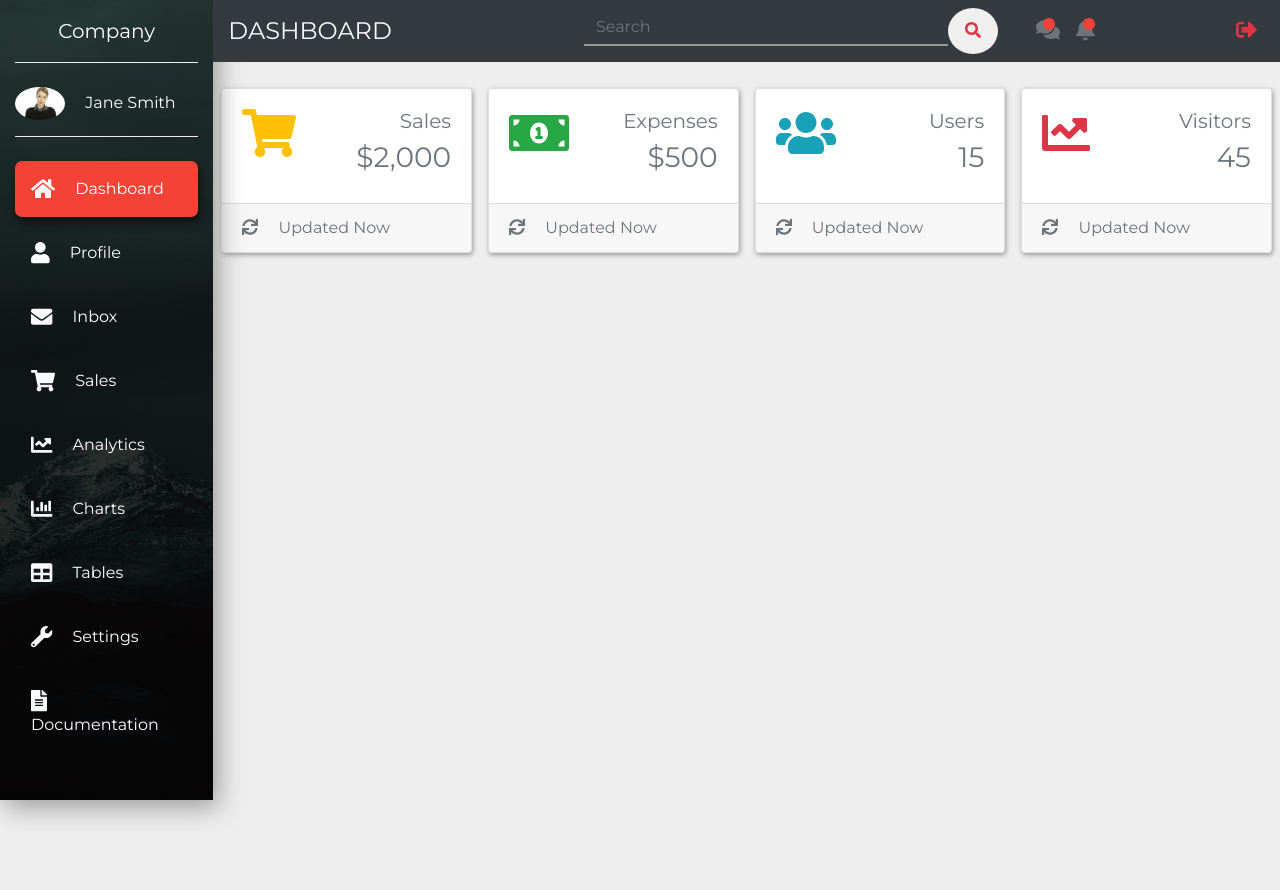
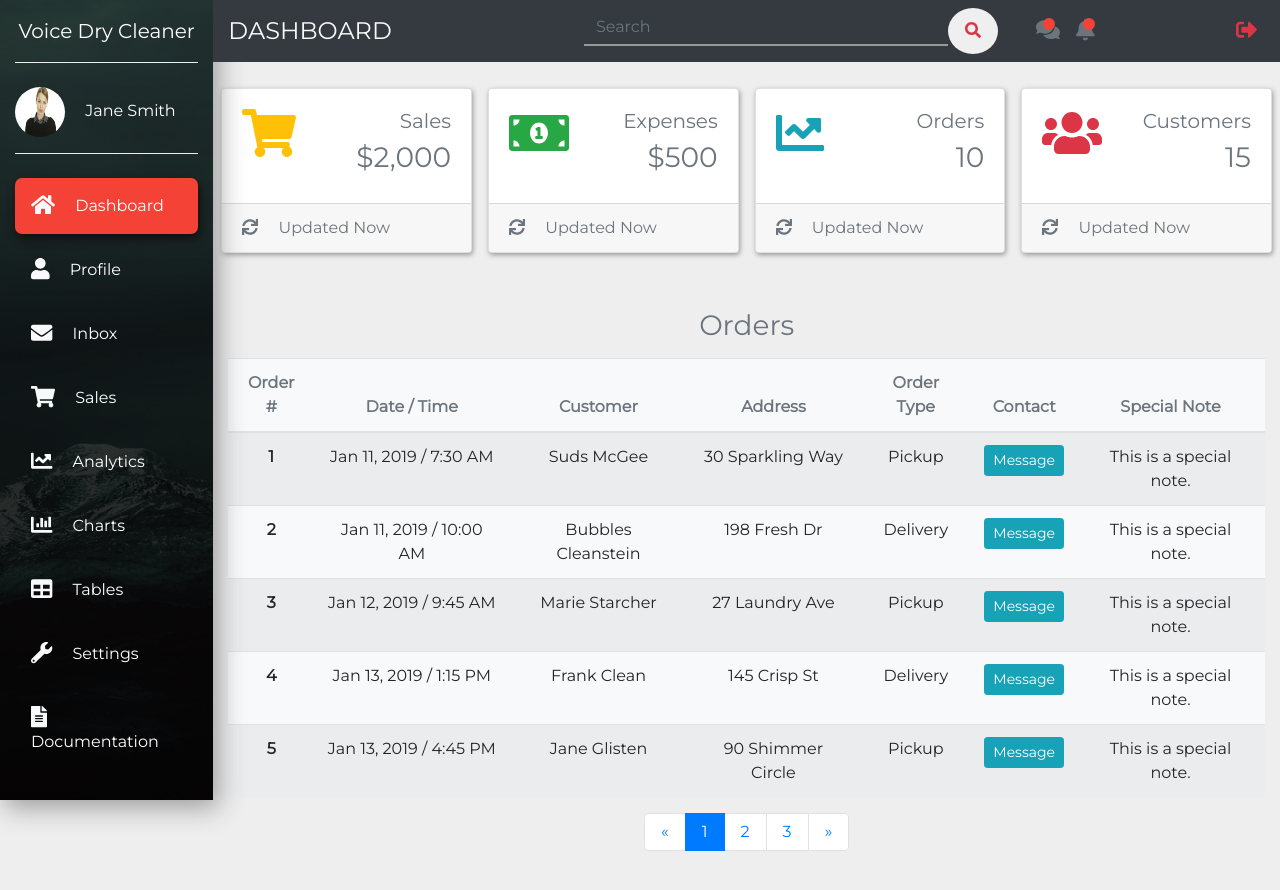
Before and after one commit to Zeztron/admin-dashboard, a plain HTML site: page index.html in a window 1280 px wide. Before the commit the page ends 800 px from the top, so only its background shows below. Drawn offline with nearby package versions, Linux system fonts and the light colour scheme.

Commit message:
added pagination

```diff
--- a/index.html
+++ b/index.html
@@ -22,9 +22,9 @@
           <div class="row">
             <!-- sidebar -->
             <div class=" col-xl-2 col-lg-3 col-md-4 sidebar fixed-top">
-              <a href="#" class="navbar-brand text-white d-block mx-auto text-center py-3 mb-4 bottom-border">Company</a>
+              <a href="#" class="navbar-brand text-white d-block mx-auto text-center py-3 mb-4 bottom-border">Voice Dry Cleaner</a>
               <div class="bottom-border pb-3">
-                <img src="images/admin.jpeg" alt="Admin" width="50" class="rounded-circle mr-3">
+                <img src="images/admin.jpeg" alt="Admin" width="50" height="50" class="rounded-circle mr-3">
                 <a href="#" class="text-white">Jane Smith</a>
               </div>
               <ul class="navbar-nav flex-column mt-4">
@@ -193,10 +193,10 @@
                 <div class="card card-common">
                   <div class="card-body">
                     <div class="d-flex justify-content-between">
-                      <i class="fas fa-users fa-3x text-info"></i>
+                      <i class="fas fa-chart-line fa-3x text-info"></i>
                       <div class="text-right text-secondary">
-                        <h5>Users</h5>
-                        <h3>15</h3>
+                        <h5>Orders</h5>
+                        <h3>10</h3>
                       </div>
                     </div>
                   </div>
@@ -210,10 +210,10 @@
                 <div class="card card-common">
                   <div class="card-body">
                     <div class="d-flex justify-content-between">
-                      <i class="fas fa-chart-line fa-3x text-danger"></i>
+                      <i class="fas fa-users fa-3x text-danger"></i>
                       <div class="text-right text-secondary">
-                        <h5>Visitors</h5>
-                        <h3>45</h3>
+                        <h5>Customers</h5>
+                        <h3>15</h3>
                       </div>
                     </div>
                   </div>
@@ -228,9 +228,118 @@
         </div>
       </div>
     </section>
+    <!-- end of cards -->
 
+    <!-- tables -->
+    <section>
+      <div class="container-fluid">
+        <div class="row mb-5">
+          <div class="col-xl-10 col-lg-9 col-md-8 ml-auto">
+            <div class="row">
+              <div class="col-12">
+                <h3 class="text-muted text-center mb-3">Orders</h3>
+                <table class="table table-striped bg-light text-center">
+                  <thead>
+                    <tr class="text-muted">
+                      <th>Order #</th>
+                      <th>Date / Time</th>
+                      <th>Customer</th>
+                      <th>Address</th>
+                      <th>Order Type</th>
+                      <th>Contact</th>
+                      <th>Special Note</th>
+                    </tr>
+                  </thead>
+                  <tbody>
+                    <tr>
+                      <th>1</th>
+                      <td>Jan 11, 2019 / 7:30 AM</td>
+                      <td>Suds McGee</td>
+                      <td>30 Sparkling Way</td>
+                      <td>Pickup</td>
+                      <td><button class="btn btn-info btn-sm">Message</button></td>
+                      <td>This is a special note.</td>
+                    </tr>
+                    <tr>
+                      <th>2</th>
+                      <td>Jan 11, 2019 / 10:00 AM</td>
+                      <td>Bubbles Cleanstein</td>
+                      <td>198 Fresh Dr</td>
+                      <td>Delivery</td>
+                      <td><button class="btn btn-info btn-sm">Message</button></td>
+                      <td>This is a special note.</td>
+                    </tr>
+                    <tr>
+                      <th>3</th>
+                      <td>Jan 12, 2019 / 9:45 AM</td>
+                      <td>Marie Starcher</td>
+                      <td>27 Laundry Ave</td>
+                      <td>Pickup</td>
+                      <td><button class="btn btn-info btn-sm">Message</button></td>
+                      <td>This is a special note.</td>
+                    </tr>
+                    <tr>
+                      <th>4</th>
+                      <td>Jan 13, 2019 / 1:15 PM</td>
+                      <td>Frank Clean</td>
+                      <td>145 Crisp St</td>
+                      <td>Delivery</td>
+                      <td><button class="btn btn-info btn-sm">Message</button></td>
+                      <td>This is a special note.</td>
+                    </tr>
+                    <tr>
+                      <th>5</th>
+                      <td>Jan 13, 2019 / 4:45 PM</td>
+                      <td>Jane Glisten</td>
+                      <td>90 Shimmer Circle</td>
+                      <td>Pickup</td>
+                      <td><button class="btn btn-info btn-sm">Message</button></td>
+                      <td>This is a special note.</td>
+                    </tr>
+                  </tbody>
+                </table>
 
-    <!-- end of cards -->
+                <!-- pagination -->
+                <nav>
+                  <ul class="pagination justify-content-center">
+                    <li class="page-item">
+                      <a href="#" class="page-link py-2 px-3">
+                        <span>&laquo;</span>
+                      </a>
+                    </li>
+                    <li class="page-item active">
+                      <a href="#" class="page-link py-2 px-3">
+                        1
+                      </a>
+                    </li>
+                    <li class="page-item">
+                      <a href="#" class="page-link py-2 px-3">
+                        2
+                      </a>
+                    </li>
+                    <li class="page-item">
+                      <a href="#" class="page-link py-2 px-3">
+                        3
+                      </a>
+                    </li>
+                    <li class="page-item">
+                      <a href="#" class="page-link py-2 px-3">
+                        <span>&raquo;</span>
+                      </a>
+                    </li>
+                  </ul>
+                </nav>
+                <!-- pagination -->
+              </div>
+              <div class="col-12">
+
+              </div>
+            </div>
+          </div>
+        </div>
+      </div>
+    </section>
+    <!-- end of tables -->
 
 
 
```
